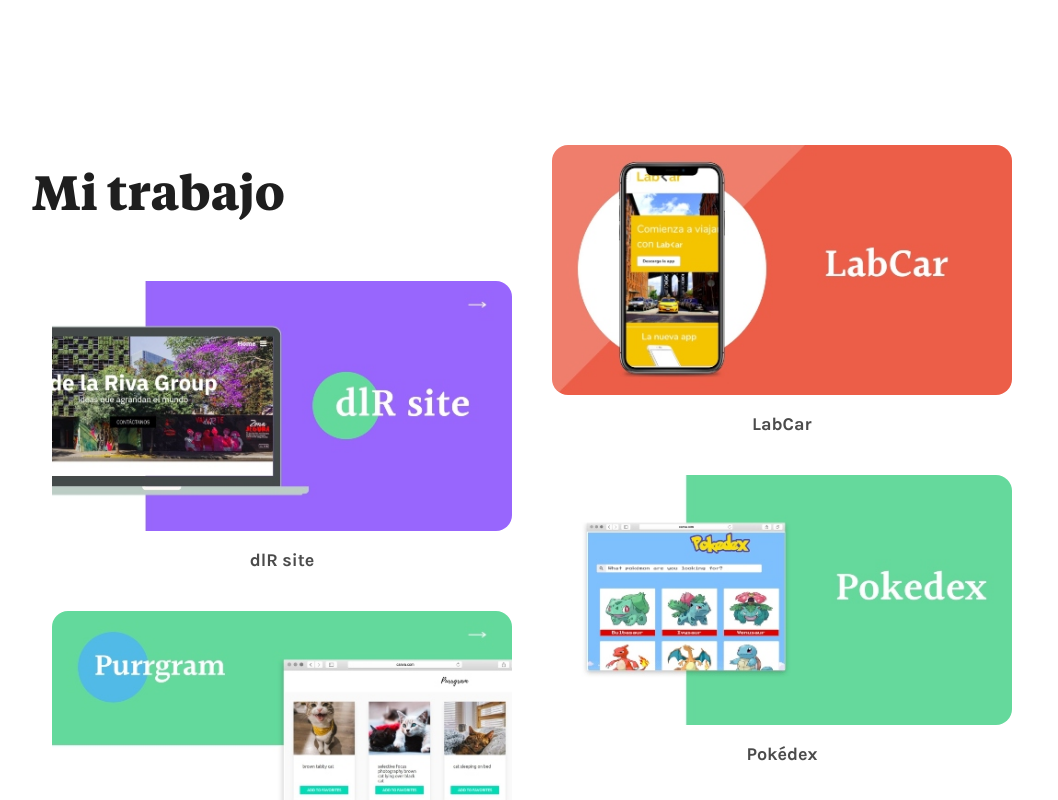
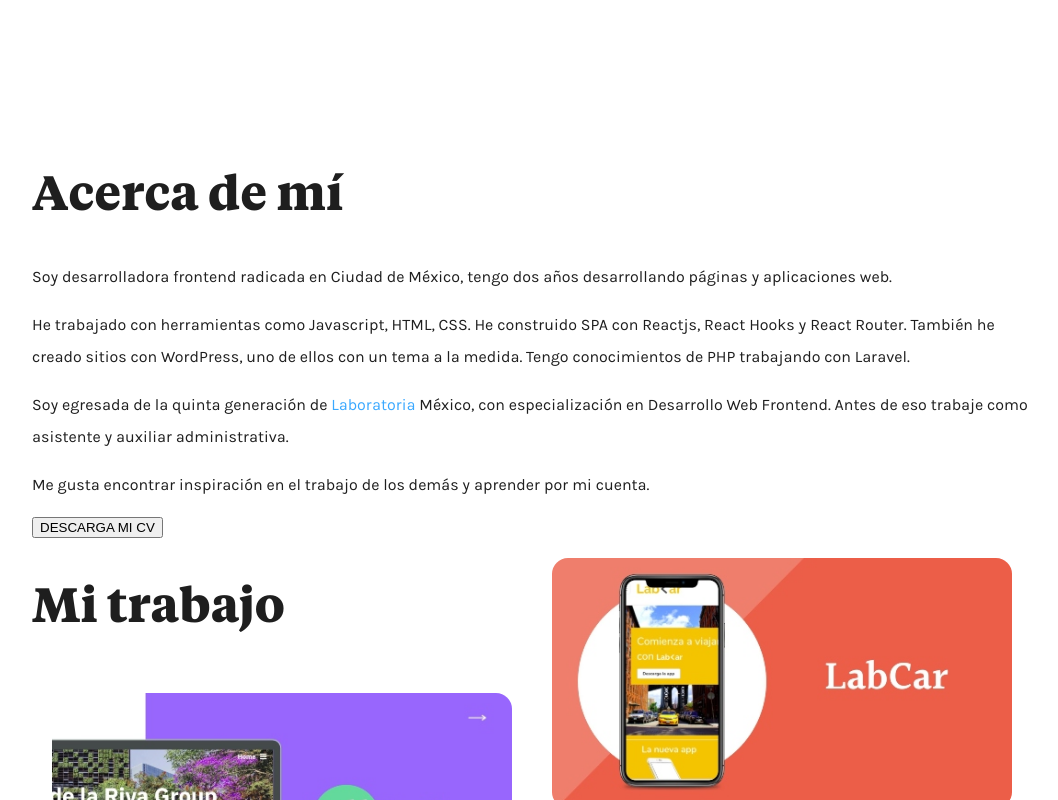
Before and after one commit to cruzmayra/portfolio-m-ayra, a React (Create React App) app: page / in a window 1280 px wide. Shown: the part 620-1420 px from the top of the page, without its empty margins (108-1166 px from the left). Built offline with nearby package versions, Linux system fonts and the light colour scheme.

Commit message:
Incluyendo bio en el Home y no como página aparte

```diff
--- a/src/views/Header.js
+++ b/src/views/Header.js
@@ -1,16 +1,15 @@
 import React from 'react'
-import { Link } from 'react-router-dom'
 
 export const Header = () => {
 	return(
 		<header>
 			<div className="container header-container">
 				<div className='logo'>
-					<Link to='/'>mayraCruz</Link>
+					mayraCruz
 				</div>
-				<nav>
+				{/* <nav>
 					<Link to="/sobre-mi" className="nav-item">Sobre mí</Link>
-				</nav>
+				</nav> */}
 			</div>
 		</header>
 	)
--- a/src/views/Home/Home.js
+++ b/src/views/Home/Home.js
@@ -1,5 +1,6 @@
 import React, { useContext } from 'react'
 import { Hero } from './components/Hero'
+import { Bio } from './components/Bio'
 import { MasonryLayout } from './components/MasonryLayout'
 import { PortfolioContext } from './../../PortfolioContext'
 
@@ -9,6 +10,7 @@
     return (
         <div className="container">
             <Hero />
+            <Bio />
             <MasonryLayout items={work} title={'Mi trabajo'} />
         </div>
     )
--- /dev/null
+++ b/src/views/Home/components/Bio.js
@@ -0,0 +1,25 @@
+import React from 'react'
+
+export const Bio = () => {
+  return (
+    <section id="bio">
+      <h2 className='title'>Acerca de mí</h2>
+        <p>
+        Soy desarrolladora frontend radicada en Ciudad de México, tengo dos años desarrollando páginas y aplicaciones web.
+        </p>
+        <p>
+          He trabajado con herramientas como Javascript, HTML, CSS. He construido SPA con Reactjs, React Hooks y React Router. También he creado sitios con WordPress, uno de ellos con un tema a la medida. Tengo conocimientos de PHP trabajando con Laravel.
+        </p>
+        <p>
+          Soy egresada de la quinta generación de <a href="https://www.laboratoria.la/" target="_blank" rel="noopener noreferrer">Laboratoria</a> México, con especialización en Desarrollo Web Frontend. Antes de eso trabaje como asistente y auxiliar administrativa.
+        </p>
+        <p>
+          Me gusta encontrar inspiración en el trabajo de los demás y aprender por mi cuenta.
+        </p>
+        <div className="get-cv">
+          <a href={'/Mayra-Cruz-Resume.pdf'}><button >DESCARGA MI CV</button></a>
+
+        </div>
+    </section>
+  )
+}
```
